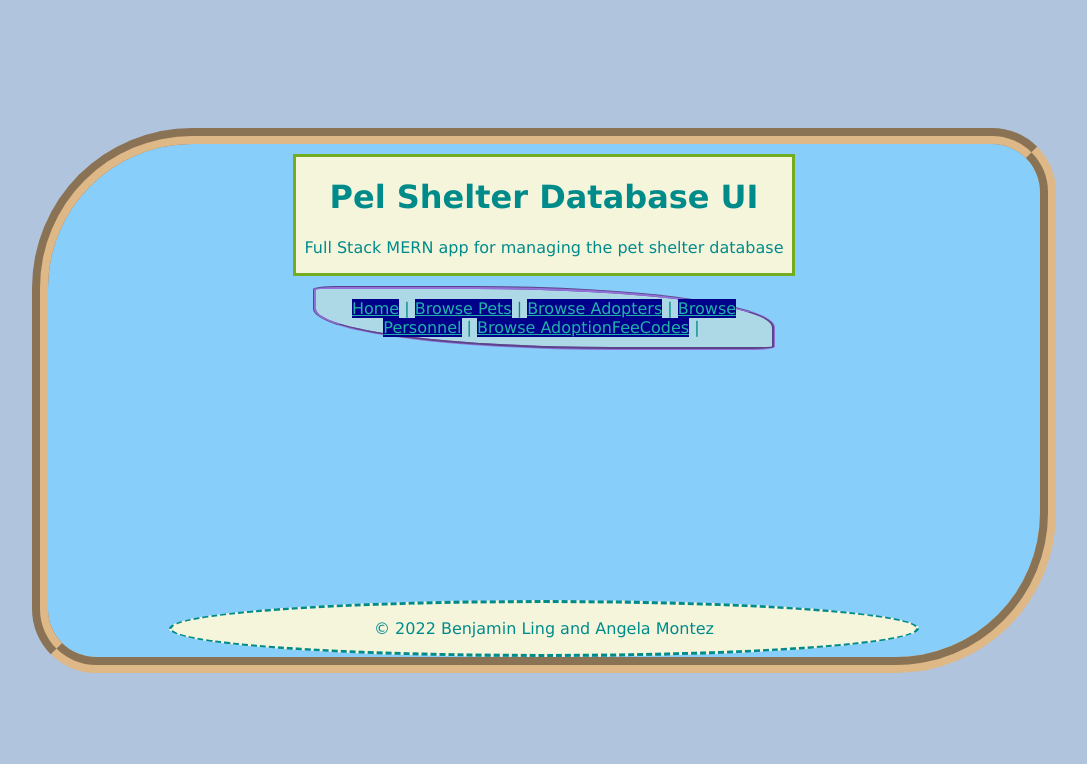
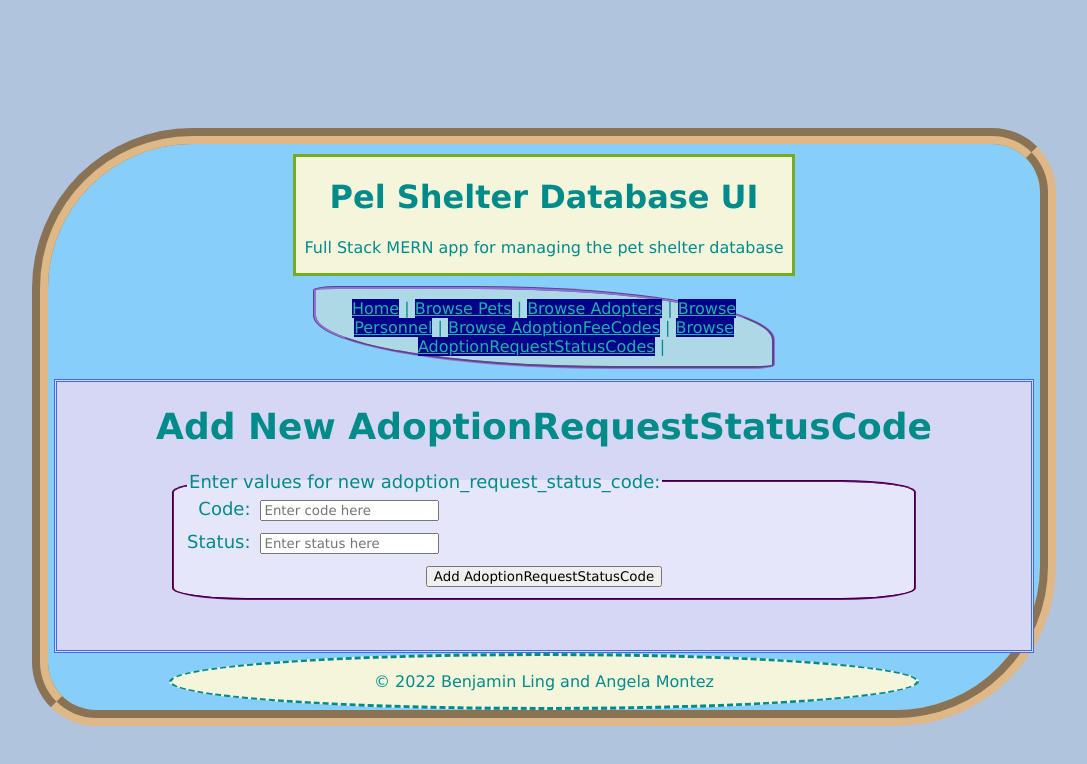
Before and after one commit to almontez/Pet-Shelter-Database, a React (Create React App) app: page /add-adoption-request-status-code in a window 1280 px wide. Shown: the top 764 px of the page, without its empty margins (96-1183 px from the left). Built offline with nearby package versions, Linux system fonts and the light colour scheme.

Commit message:
Implemented Browse and Delete AdoptionRequestStatusCodes

```diff
--- a/src/App.js
+++ b/src/App.js
@@ -10,6 +10,10 @@ import AddAdopterPage from './pages/AddAdopterPage';
 // AdoptionFeeCodes
 import BrowseAdoptionFeeCodesPage from './pages/BrowseAdoptionFeeCodes';
 import AddAdoptionFeeCodePage from './pages/AddAdoptionFeeCodePage';
+
+// AdoptionRequestStatusCodes
+import BrowseAdoptionRequestStatusCodesPage from './pages/BrowseAdoptionRequestStatusCodes';
+import AddAdoptionRequestStatusCodePage from './pages/AddAdoptionRequestStatusCodePage';
 
 //import EditEntityrPage from './pages/EditEntityPage'; // Add this line for any entity that requires UPDATE functionality (Pets, AdoptionRequests)
 import Navigation from './components/Navigation';
@@ -56,6 +60,13 @@ function App() {
           <Route path="/add-adoption-fee-code">
             <AddAdoptionFeeCodePage />
           </Route>
+
+          <Route path="/browse-adoption-request-status-codes">
+            <BrowseAdoptionRequestStatusCodesPage />
+          </Route>
+          <Route path="/add-adoption-request-status-code">
+            <AddAdoptionRequestStatusCodePage />
+          </Route>
         </div>
       </Router>
       <footer>
--- /dev/null
+++ b/src/components/AdoptionRequestStatusCode.js
@@ -0,0 +1,22 @@
+import React from 'react';
+import { MdDeleteForever, MdEdit } from 'react-icons/md'
+
+function AdoptionRequestStatusCode({ adoption_request_status_code, onDelete }) { //Removed OnEdit (Use for UPDATE): , onEdit
+
+    //Removed from <tr> (Use for UPDATE)
+    /*
+            <td>< MdEdit onClick={() =>
+                onEdit(exercise)}/>
+            </td>
+    */
+    return (
+        <tr>
+            <td>{adoption_request_status_code.adoption_request_status_id}</td>
+            <td>{adoption_request_status_code.code}</td>
+            <td>{adoption_request_status_code.status}</td>
+            <td>< MdDeleteForever onClick={() => onDelete(adoption_request_status_code.adoption_request_status_id)}/></td>
+        </tr>
+    );
+}
+
+export default AdoptionRequestStatusCode;
--- /dev/null
+++ b/src/components/AdoptionRequestStatusCodeList.js
@@ -0,0 +1,34 @@
+import React from 'react';
+import AdoptionRequestStatusCode from './AdoptionRequestStatusCode';
+
+//Removed from <thead>. Use for entities that need UPDATE
+//  <th>Edit</th>
+
+//Removed from <tbody>. Use for entities that need UPDATE
+//                      onEdit={onEdit}
+
+function AdoptionRequestStatusCodeList({ adoption_request_status_codes, onDelete }) { //Removed onEdit (use for UPDATE), onEdit
+
+    //DEBUG
+    console.log(`adoption_request_status_codes data in AdoptionRequestStatusCodesList: ${JSON.stringify(adoption_request_status_codes)}`);
+
+    return (
+        <table id="adoption_request_status_codes">
+            <thead>
+                <tr>
+                    <th>AdoptionRequestStatus ID</th>
+                    <th>Code</th>
+                    <th>Request Status</th>
+                    <th>Delete</th>
+                </tr>
+            </thead>
+            <tbody>
+                {adoption_request_status_codes.map((adoption_request_status_code, i) => <AdoptionRequestStatusCode adoption_request_status_code={adoption_request_status_code}
+                    onDelete={onDelete}
+                    key={i} />)}
+            </tbody>
+        </table>
+    );
+}
+
+export default AdoptionRequestStatusCodeList;
--- a/src/components/Navigation.js
+++ b/src/components/Navigation.js
@@ -9,6 +9,7 @@ function Navigation() {
             <Link className="navigation-link" to="/browse-adopters">Browse Adopters</Link>&nbsp;|&nbsp;
             <Link className="navigation-link" to="/browse-personnel">Browse Personnel</Link>&nbsp;|&nbsp;
             <Link className="navigation-link" to="/browse-adoption-fee-codes">Browse AdoptionFeeCodes</Link>&nbsp;|&nbsp;
+            <Link className="navigation-link" to="/browse-adoption-request-status-codes">Browse AdoptionRequestStatusCodes</Link>&nbsp;|&nbsp;
         </nav>
     );
 }
--- a/src/data/adoption_fee_codes.js
+++ b/src/data/adoption_fee_codes.js
@@ -1,9 +1,9 @@
-// The id of adopters will be unique
-const adopters = [
+// The id of adoption_fee_codes will be unique
+const adoption_fee_codes = [
   { adoption_fee_id: 1, code: 'puppy', fee: 250.00},
   { adoption_fee_id: 2, code: 'kitten', fee: 200.00},
   { adoption_fee_id: 3, code: 'adult', fee: 150.00},
   { adoption_fee_id: 4, code: 'senior', fee: 100.00}
 ];
 
-export default adopters;
+export default adoption_fee_codes;
--- /dev/null
+++ b/src/data/adoption_request_status_codes.js
@@ -0,0 +1,8 @@
+// The id of adoption_request_status_codes will be unique
+const adoption_request_status_codes = [
+  { adoption_request_status_id: 1, code: 'A', status: 'Approved'},
+  { adoption_request_status_id: 2, code: 'U', status: 'Under Review'},
+  { adoption_request_status_id: 3, code: 'D', status: 'Denied'}
+];
+
+export default adoption_request_status_codes;
--- /dev/null
+++ b/src/pages/AddAdoptionRequestStatusCodePage.js
@@ -0,0 +1,73 @@
+import React, { useState, useEffect } from 'react';
+import { useHistory } from "react-router-dom";
+
+export const AddAdoptionRequestStatusCodePage = () => {
+
+    const [code, setCode] = useState('');
+    const [status, setRequestStatus] = useState('');
+
+//Used for setting default value for dropdown menu
+    // useEffect(() => {
+    //     setUnit("kgs");
+    // }, []);
+
+    const history = useHistory();
+
+    const addAdoptionRequestStatusCode = async (event) => {
+        event.preventDefault();
+        const newAdoptionRequestStatusCode = { code, status };
+
+        //DEBUG MESSAGE
+        console.log(`Added a new adoption_request_status_code: ${JSON.stringify(newAdoptionRequestStatusCode)}`)
+        alert(`Added a new adoption_request_status_code: ${JSON.stringify(newAdoptionRequestStatusCode)}`);
+
+        // Makes a POST request to the server. SERVER CODE NOT IMPLEMENTED YET
+        /*
+        const response = await fetch('/adoption_request_status_codes', {
+            method: 'POST',
+            body: JSON.stringify(newAdoptionRequestStatusCode),
+            headers: {
+                'Content-Type': 'application/json',
+            },
+        });
+        if(response.status === 201) {
+            alert("Successfully added the adoption_request_status_code!");
+        } else {
+            alert(`Failed to add adoption_request_status_code, status code = ${response.status}`);
+        }
+        */
+        history.push("/browse-adoption-request-status-codes");
+    };
+
+    return (
+        <form className="add-row" onSubmit={addAdoptionRequestStatusCode}>
+            <h1>Add New AdoptionRequestStatusCode</h1>
+            <fieldset className="add-row">
+                <legend>Enter values for new adoption_request_status_code:</legend>
+                <div className="add-row">
+                    <label htmlFor="code">Code:</label>
+                    <input
+                        id="code_input"
+                        type="text"
+                        placeholder="Enter code here"
+                        value={code}
+                        onChange={e => setCode(e.target.value)}
+                        required />
+                </div>
+                <div className="add-row">
+                    <label htmlFor="status">Status:</label>
+                    <input
+                        id="status_input"
+                        type="text"
+                        placeholder="Enter status here"
+                        value={status}
+                        onChange={e => setRequestStatus(e.target.value)}
+                        required />
+                </div>
+                <input type="submit" value="Add AdoptionRequestStatusCode" />
+            </fieldset>
+        </form>
+    );
+}
+
+export default AddAdoptionRequestStatusCodePage;
--- /dev/null
+++ b/src/pages/BrowseAdoptionRequestStatusCodes.js
@@ -0,0 +1,84 @@
+import React from 'react';
+import { Link } from 'react-router-dom';
+import AdoptionRequestStatusCodeList from '../components/AdoptionRequestStatusCodeList';
+import { useState, useEffect } from 'react';
+import { useHistory } from 'react-router-dom';
+import adoption_request_status_codes from '../data/adoption_request_status_codes'; // SAMPLE DATA
+
+function BrowseAdoptionRequestStatusCodesPage({ setAdoptionRequestStatusCodeToEdit }) {
+
+    const [AdoptionRequestStatusCodes, setAdoptionRequestStatusCodes] = useState([]);
+    const history = useHistory();
+
+    //Re-renders by updating AdoptionRequestStatusCodes to a new
+    // filtered list of AdoptionRequestStatusCodes that excludes the deleted AdoptionRequestStatusCode
+    const onDelete = async (_id) => {
+
+        //DEBUG MESSAGE
+        console.log(`Clicked Delete for AdoptionRequestStatusCode_id: ${_id}`)
+        alert(`Clicked Delete for AdoptionRequestStatusCode_id: ${_id}`);
+
+        /*// TO BE IMPLEMENTED: Makes DELETE method to server
+        const response = await fetch(`/browse-adoption-request-status-codes/${_id}`, { method: 'DELETE' });
+        console.log(response.status);
+        if (response.status === 204) {
+            const newAdoptionRequestStatusCodes = AdoptionRequestStatusCodes.filter(m => m._id !== _id);
+            setAdoptionRequestStatusCodes(newAdoptionRequestStatusCodes);
+        } else {
+            console.error(`Failed to delete AdoptionRequestStatusCode with id = ${_id}, status code = ${response.status}`)
+        }
+        */
+    }
+
+// Used for UPDATE
+/*
+    const onEdit = async AdoptionRequestStatusCodeToEdit => {
+        setAdoptionRequestStatusCodeToEdit(AdoptionRequestStatusCodeToEdit);
+        history.push("/edit-AdoptionRequestStatusCode");
+    }
+
+
+<AdoptionRequestStatusCodeList
+    AdoptionRequestStatusCodes={AdoptionRequestStatusCodes}
+    onDelete={onDelete}
+    onEdit={onEdit}>
+</AdoptionRequestStatusCodeList>
+*/
+
+    const loadAdoptionRequestStatusCodes = async () => {
+        //fetch data from the server. For now it fetches from our sample data
+        //const response = await fetch('/browse-AdoptionRequestStatusCodes');
+        //const data = await response.json();
+
+        const data = adoption_request_status_codes; // Fetches sample data. Remove this later after implemented server code.
+        console.log(`data: ${data}`);
+        setAdoptionRequestStatusCodes(data);
+    };
+
+
+    useEffect(() => {
+        loadAdoptionRequestStatusCodes();
+    }, []);
+
+    console.log("Hello World from BrowseAdoptionRequestStatusCodes");
+    console.log(`AdoptionRequestStatusCodes data in BrowseAdoptionRequestStatusCodes: ${JSON.stringify(adoption_request_status_codes)}`);
+
+    return (
+        <>
+            <h2>List of Recorded AdoptionRequestStatusCodes</h2>
+            <Link className="navigation-link" to="/add-adoption-request-status-code">Add New AdoptionRequestStatusCode</Link>
+            <AdoptionRequestStatusCodeList
+                adoption_request_status_codes={adoption_request_status_codes}
+                onDelete={onDelete}>
+            </AdoptionRequestStatusCodeList>
+            <Link className="App-link" to="/">
+              Return to Home Page
+            </Link>
+        </>
+    );
+}
+
+
+
+
+export default BrowseAdoptionRequestStatusCodesPage;
--- a/src/pages/HomePage.js
+++ b/src/pages/HomePage.js
@@ -41,6 +41,11 @@ function BrowseAdoptersPage({ setExerciseToEdit }) {
                   Browse AdoptionFeeCodes
                 </Link>
             </div>
+            <div>
+                <Link className="App-link" to="/browse-adoption-request-status-codes">
+                  Browse AdoptionRequestStatusCodes
+                </Link>
+            </div>
           </div>
         </>
     );
```
